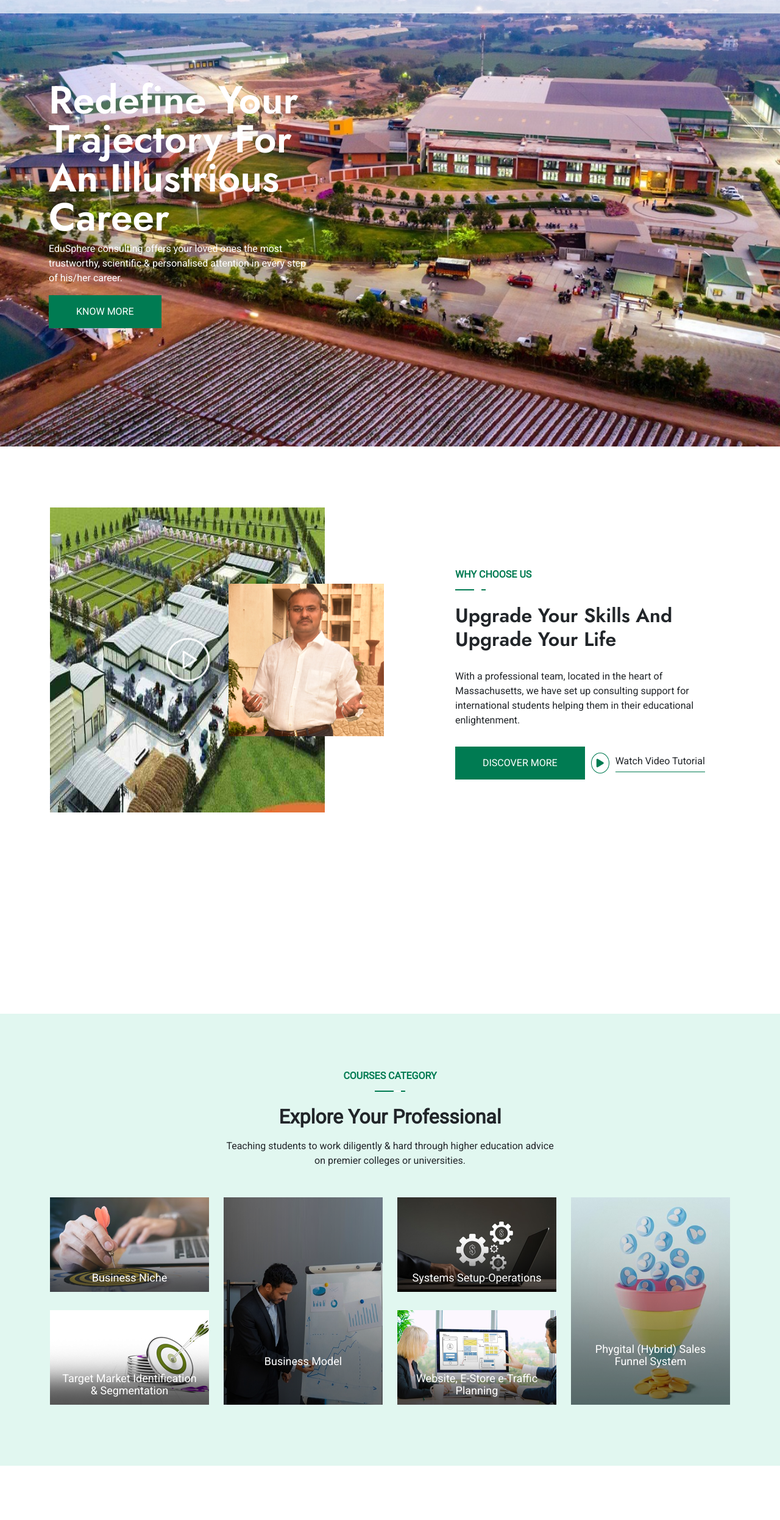
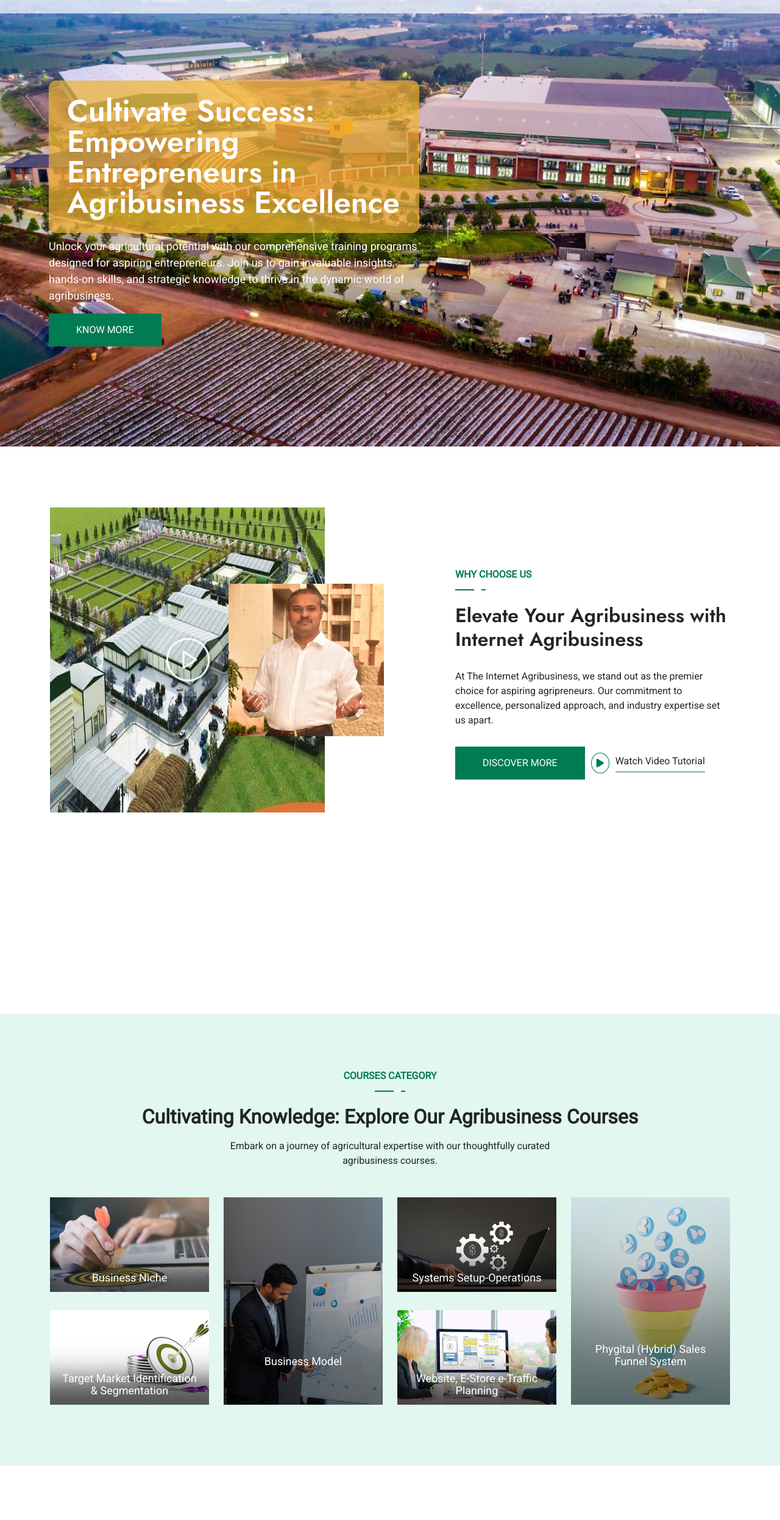
Before and after one commit to nishabukke/agribusiness, a plain HTML site: page index.html in a window 1280 px wide. Shown: the part 68-2560 px from the top of the page at 61% size. Drawn offline with nearby package versions, Linux system fonts and the light colour scheme.

Commit message:
content change

```diff
--- a/index.html
+++ b/index.html
@@ -76,8 +76,8 @@
                 </div>
             </div>
             <div class="banner-content">
-                <h1 class="animated" style="animation-delay: 100ms;">Redefine Your Trajectory For An Illustrious Career</h1>
-                <p  class="animated" style="animation-delay: 200ms;">EduSphere consulting offers your loved ones the most trustworthy, scientific & personalised attention in every step of his/her career.</p>
+                <h1 class="animated" style="animation-delay: 100ms;">Cultivate Success: Empowering Entrepreneurs in Agribusiness Excellence</h1>
+                <p  class="animated" style="animation-delay: 200ms;">Unlock your agricultural potential with our comprehensive training programs designed for aspiring entrepreneurs. Join us to gain invaluable insights, hands-on skills, and strategic knowledge to thrive in the dynamic world of agribusiness. </p>
                 <a href="#"  class="animated common-btn" style="animation-delay: 300ms;">KNOW MORE</a>
             </div>
         </div>
@@ -104,8 +104,8 @@
                         </div>
                     </div>
                     <div class="why-choose-desc">
-                        <h2 class="reveal fadeInUp" style="animation-delay: 200;">Upgrade Your Skills And Upgrade Your Life</h2>
-                        <p class="reveal fadeInUp" style="animation-delay: 300;">With a professional team, located in the heart of Massachusetts, we have set up consulting support for international students helping them in their educational enlightenment.</p>
+                        <h2 class="reveal fadeInUp" style="animation-delay: 200;">Elevate Your Agribusiness with Internet Agribusiness</h2>
+                        <p class="reveal fadeInUp" style="animation-delay: 300;">At The Internet Agribusiness, we stand out as the premier choice for aspiring agripreneurs. Our commitment to excellence, personalized approach, and industry expertise set us apart.</p>
                         <div class="why-choose-btn reveal fadeInUp" style="animation-delay: 400;">
                             <a href="#" class="common-btn">DISCOVER MORE</a>
                             <span class="fa-solid fa-play"></span><a href="https://www.youtube.com/@ManmathBiradar" target="_blank" id="watch-tutorial">Watch Video Tutorial</a>
@@ -125,8 +125,8 @@
                     <div class="radiantthemes-separator-block-gap"></div>
                 </div>
             </div>
-            <h2 class="reveal fadeInUp text-center fw-bold" style="animation-delay: 200;">Explore Your Professional</h2>
-            <p class="reveal fadeInUp text-center mt-3 section-p" style="animation-delay: 300;">Teaching students to work diligently & hard through higher education advice on premier colleges or universities.</p>
+            <h2 class="reveal fadeInUp text-center fw-bold" style="animation-delay: 200;">Cultivating Knowledge: Explore Our Agribusiness Courses</h2>
+            <p class="reveal fadeInUp text-center mt-3 section-p" style="animation-delay: 300;">Embark on a journey of agricultural expertise with our thoughtfully curated agribusiness courses.</p>
 
             <div class="row mt-5 reveal fadeInUp">
                 <div class="col-lg-3">
@@ -224,7 +224,7 @@
                     </div>
                 </div>
                 <h2 class="reveal fadeInUp text-center fw-bold" style="animation-delay: 200;">BestSeller Products</h2>
-                <p class="reveal fadeInUp text-center mt-3 section-p" style="animation-delay: 300;">Teaching students to work diligently & hard through higher education advice on premier colleges or universities.</p>
+                <p class="reveal fadeInUp text-center mt-3 section-p" style="animation-delay: 300;">Explore the fertile ground of agribusiness knowledge with our collection of insightful books.</p>
                 <div class="row mt-5">
                     <div class="col-lg-4 col-md-4 col-sm-12 col-12">
                         <div class="product-holder">
@@ -566,7 +566,7 @@
                 </div>
             </div>
             <h2 class="reveal fadeInUp text-center fw-bold" style="animation-delay: 200;">Latest from Events</h2>
-            <p class="reveal fadeInUp text-center mt-3 section-p" style="animation-delay: 300;">Teaching students to work diligently & hard through higher education advice on premier colleges or universities.</p>
+            <p class="reveal fadeInUp text-center mt-3 section-p" style="animation-delay: 300;">From immersive workshops to cutting-edge conferences, our gatherings are designed to cultivate collaboration, innovation, and industry insights.</p>
 
             <div class="row mt-5">
                   <!-- Swiper -->
@@ -715,7 +715,7 @@
                             <a href="index.html"><img src="images/logo.png" alt="logo"></a>
                         <span>The Internet <strong>AgriBusiness</strong></span>
                         </div>
-                        <p class="mt-4">A premier educational consultant & institution focussing on providing quality learning to university students aspiring for a bright career.</p>
+                        <p class="mt-4">With a passion for growth and a commitment to excellence, we seamlessly blend traditional wisdom with modern solutions. Discover the essence of agribusiness with us – where every venture is a story of growth and success.</p>
                     </div>
                     <div class="col-lg-4 col-md-4 col-sm-12 col-12 footer-navigation">
                         <h4>Navigation</h4>
--- a/style.css
+++ b/style.css
@@ -230,17 +230,24 @@
     flex-direction: column;
     padding: 200px 0 270px;
     color: #fff;
-    width: 40%;
+    width: calc(60% - 80px);
     padding-left: 80px;
 }
 
 
 .banner-content h1{
     width: 100%;
-    font-size: 64px;
+    font-size: 50px;
     font-family: 'Jost';
+    background-color: rgb(239, 179, 51, .7);
     font-weight: 800;
-    line-height: 64px;
+    line-height: 50px;
+    padding: 25px 30px;
+    border-radius: 12px;
+}
+
+.banner-content p{
+    font-size: 18px;
 }
 
 .common-btn{
@@ -1076,6 +1083,11 @@
         line-height: 24px;
     }
 
+    .banner-content p{
+        font-size: 12px;
+        line-height: normal;
+    }
+
     .why-choose-img1 {
         height: 250px;
     }
```
Also changed, not shown: about.html (+2 -2 lines), contact.html (+3 -3 lines), event.html (+3 -3 lines).
